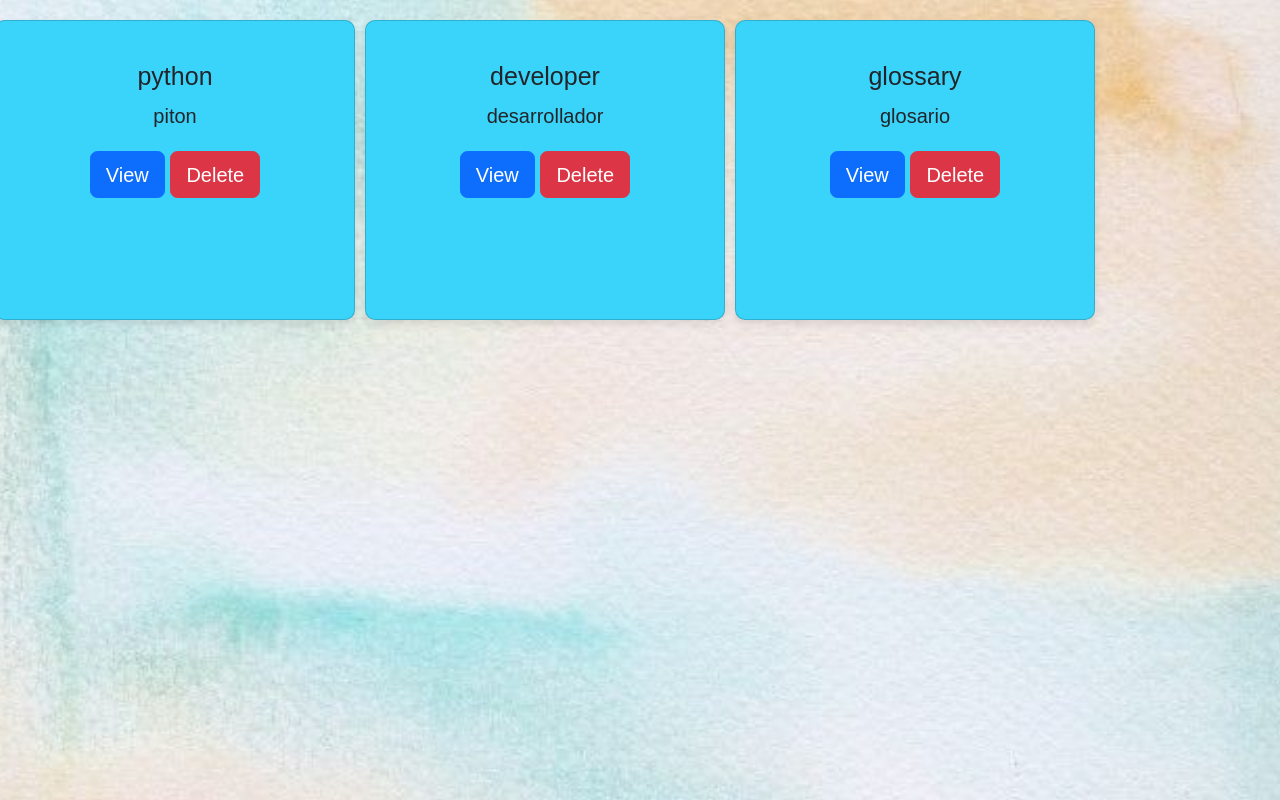
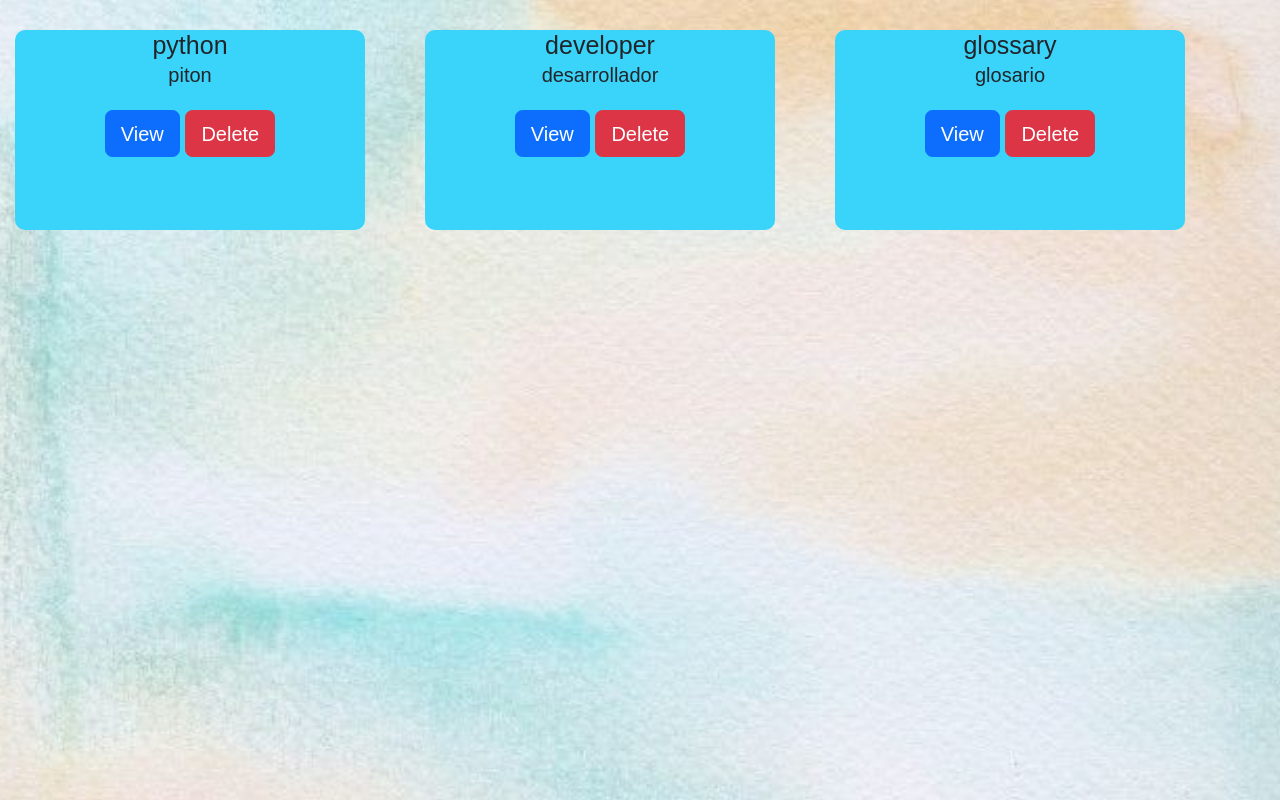
Before and after one commit to axelrodrigoaguero/GlossaryEnglish, a Flask app: page /my_words in a window 1280 px wide. Shown: the part 90-890 px from the top of the page. Run offline with Flask 3, Linux system fonts and the light colour scheme; data comes from the database, SQL or seed files in the repository.

Commit message:
Actualizacion de Cards

```diff
--- a/static/style.css
+++ b/static/style.css
@@ -78,3 +78,14 @@
   .row .form-button:hover {
     transform: scale(1.1);
   }
+
+    /*Listado Palabra*/
+
+    .row .card_w {
+      display: inline-block;
+      background-color: #3ad4fa;
+      border-radius: 10px;
+      width: 350px;
+      height: 200px;
+      margin: 30px;
+    }
--- a/templates/my_words.html
+++ b/templates/my_words.html
@@ -17,13 +17,11 @@
     background-position: center;  height: 800px;
  " >
   {% for word in words %}
-    <div class="card" style="width: 18rem; height: 300px;margin-top: 20px; margin-left: 10px">
-        <div class="card-body">
-            <h5 class="card-title">{{word[1]}}</h5>
-            <p class="card-text">{{word[2]}}</p>
-            <a href="/show_word/{{word.0}}" class="btn btn-primary">View</a>
-            <a href="/delete_word/{{word.0}}" class="btn btn-danger">Delete</a>
-        </div>
+    <div class="card_w" >
+      <h5 class="card-title">{{word[1]}}</h5>
+      <p class="card-text">{{word[2]}}</p>
+      <a href="/show_word/{{word.0}}" class="btn btn-primary">View</a>
+      <a href="/delete_word/{{word.0}}" class="btn btn-danger">Delete</a>
     </div>
   {% endfor %}
 </div>
```
Also changed, not shown: templates/new_word.html (+0 -22 lines).
